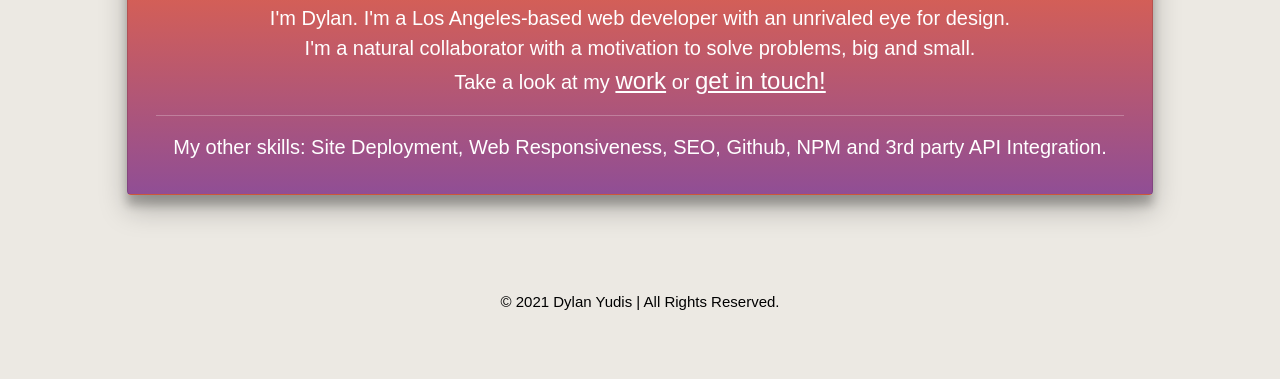
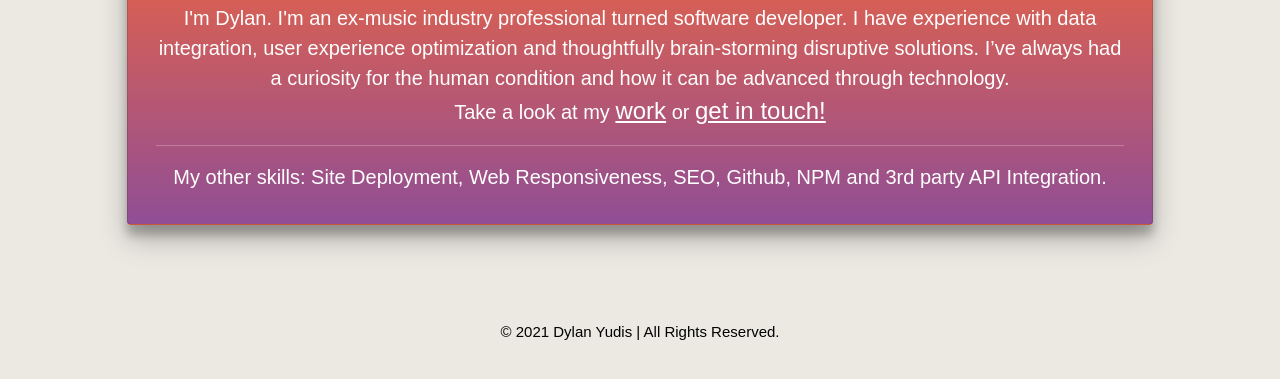
Before and after one commit to dyudis314/portfolio, a website: page pages/about.html in a window 1280 px wide. Shown: the part 259-638 px from the top of the page. Drawn offline with nearby package versions, Linux system fonts and the light colour scheme.

Commit message:
update text on  about me page

```diff
--- a/pages/about.html
+++ b/pages/about.html
@@ -38,7 +38,7 @@
         <div class="card-body">
           <h1 class="card-title">
               <h1 class="intro-text">Hi!</h1>
-                <p class="about-me-text">I'm Dylan. I'm a Los Angeles-based web developer with an unrivaled eye for design. <br> I'm a natural collaborator with a motivation to solve problems, big and small.
+                <p class="about-me-text">I'm Dylan. I'm an ex-music industry professional turned software developer. I have experience with data integration, user experience optimization and thoughtfully brain-storming disruptive solutions. I’ve always had a curiosity for the human condition and how it can be advanced through technology.
 
                   <br>Take a look at my
                   <a href="/pages/portfolio.html">work</a>
```
Also changed, not shown: index.html (+1 -1 lines).
